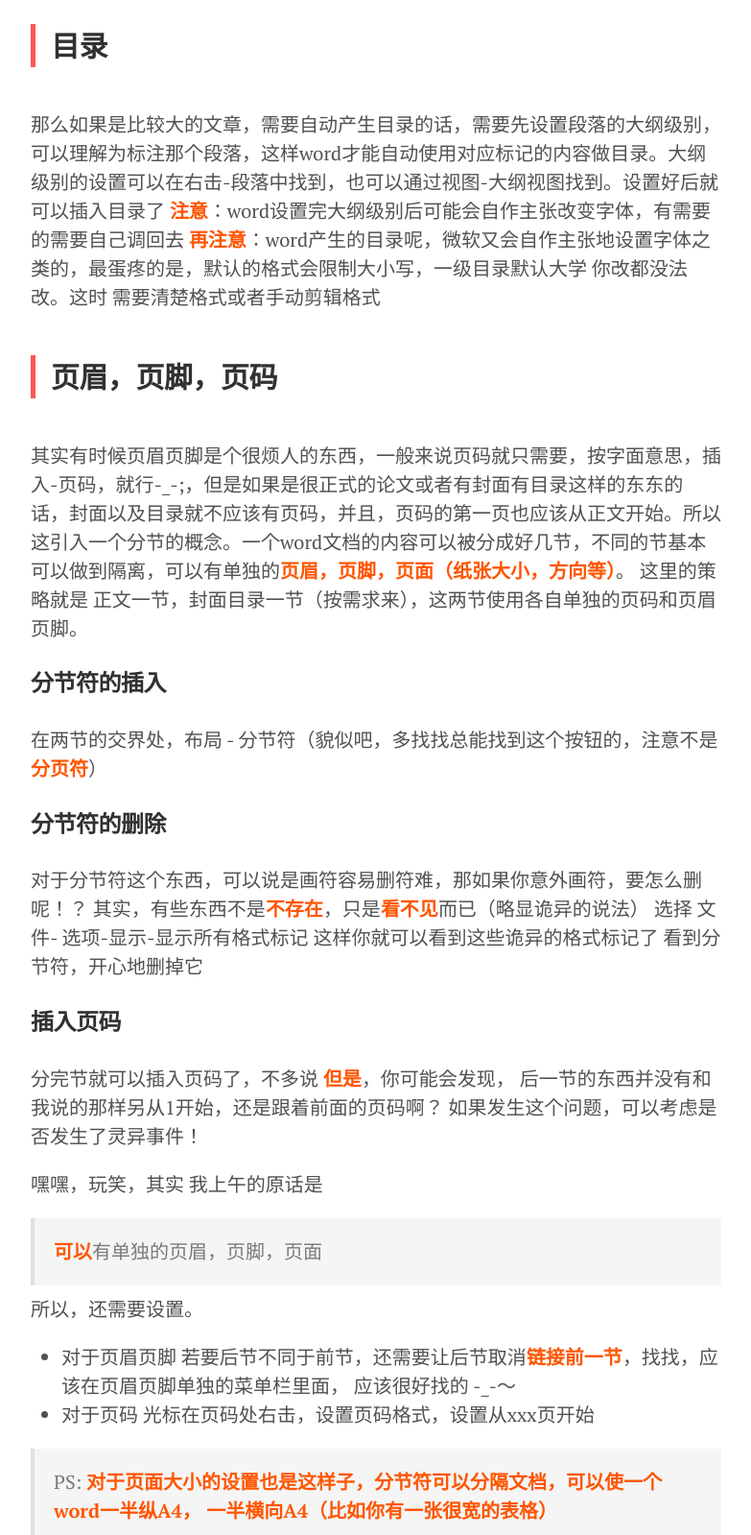
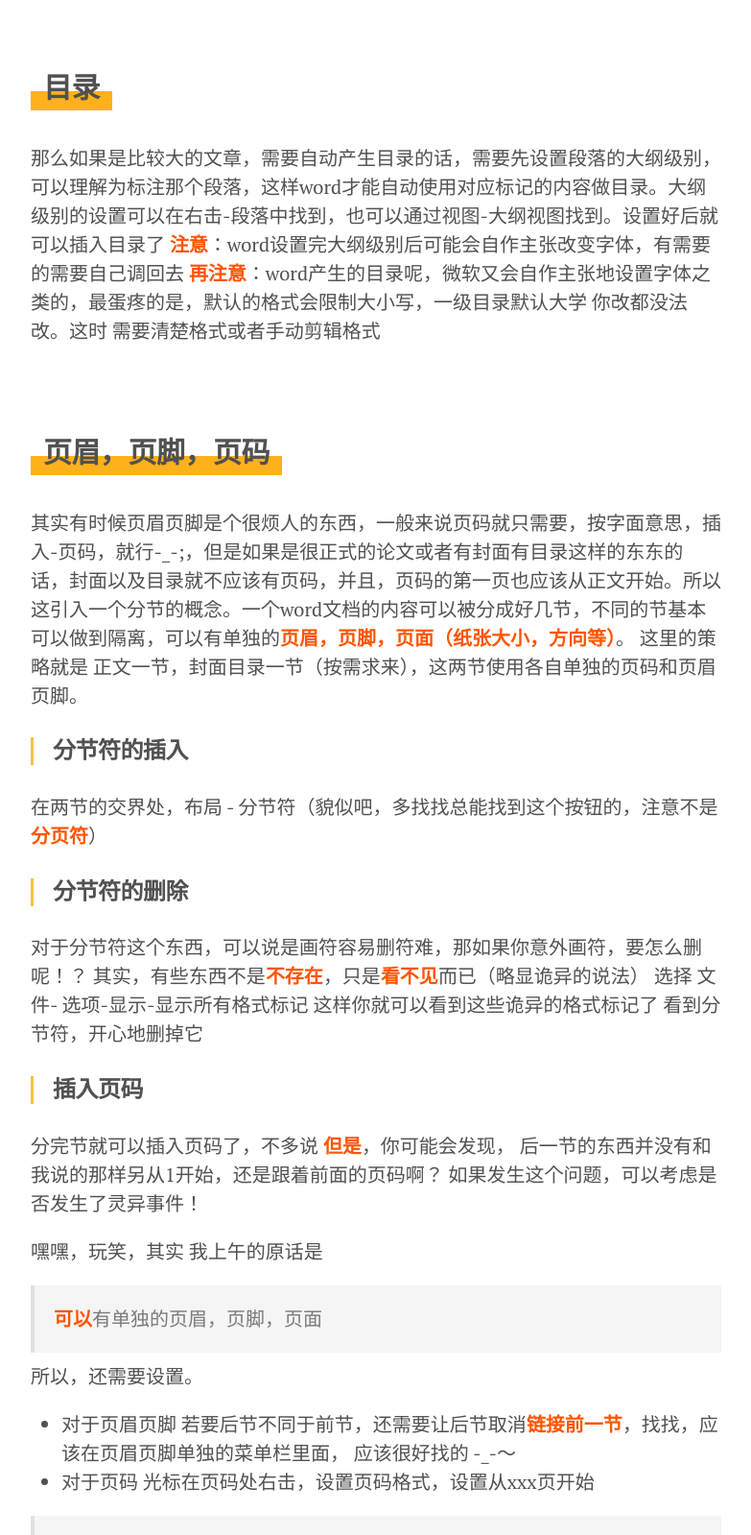
Before and after one commit to ShawnChen1996/ShawnChen1996.github.io, a Jekyll site: the page built from _posts/2019-08-05-word写作.md, in a window 1280 px wide. Shown: the part 765-2364 px from the top of the page at 96% size, without its empty margins (248-1031 px from the left). Built offline with Jekyll 4.4.1, drawn with Linux system fonts in a browser that asks for light colours; grey boxes are pictures that could not be loaded.

Commit message:
update css

```diff
--- a/public/css/markdown.css
+++ b/public/css/markdown.css
@@ -6,45 +6,43 @@ h1 {
 }
 
 
+h2, h3, h4, h5, h6 {
+ line-height: 1.5em;
+ margin-top: 2.2em;
+ margin-bottom: 4px;
+ font-weight: bold;
+}
+
+
 h2 {
-    font-size: 1.5em;
-    line-height: 1.5;
-    margin: 1.5em 0px;
-    border-left: 5px solid #FF5555;
-    padding-left: 16px;
-    font-weight: bold;
+  font-size: 1.5em;
+  display: inline-block;
+  margin-bottom: 35px;
+  background: linear-gradient(#fff 60%, #ffb11b 40%);
+  color: #515151;
+  padding: 2px 13px 2px;
+  margin-right: 3px;
+  height: 50%;
+  /* border-left: 5px solid #FF5555; */
 }
 
 h3 {
+  color: #515151;
   font-size: 1.2em;
   line-height:1.2;
   margin: 1.2em 0px;
-  font-weight: bold;
-}
-
-h4 {
-
-    font-size: 1em;
-    font-weight: bold;
-    line-height:1.2;
-    color: #FF5555;
-}
-
-h5 {
-    font-size: 1em;
-    font-weight: bold;
-    line-height:1.2;
+  padding-left: 20px;
+  border-left: 3px solid #f9bf45;
 }
 
 
-h6 {
-    font-size: 1em;
-    font-weight: bold;
-    color: #666666;
-    line-height:1.2;
+h4 {
+  color: #515151;
+  margin: 1.2em 0px;
+  padding-left: 20px;
+  font-size: 1em;
+  line-height:1.2;
 }
-
-
 
 
 img
```
Also changed, not shown: 2 other files.
